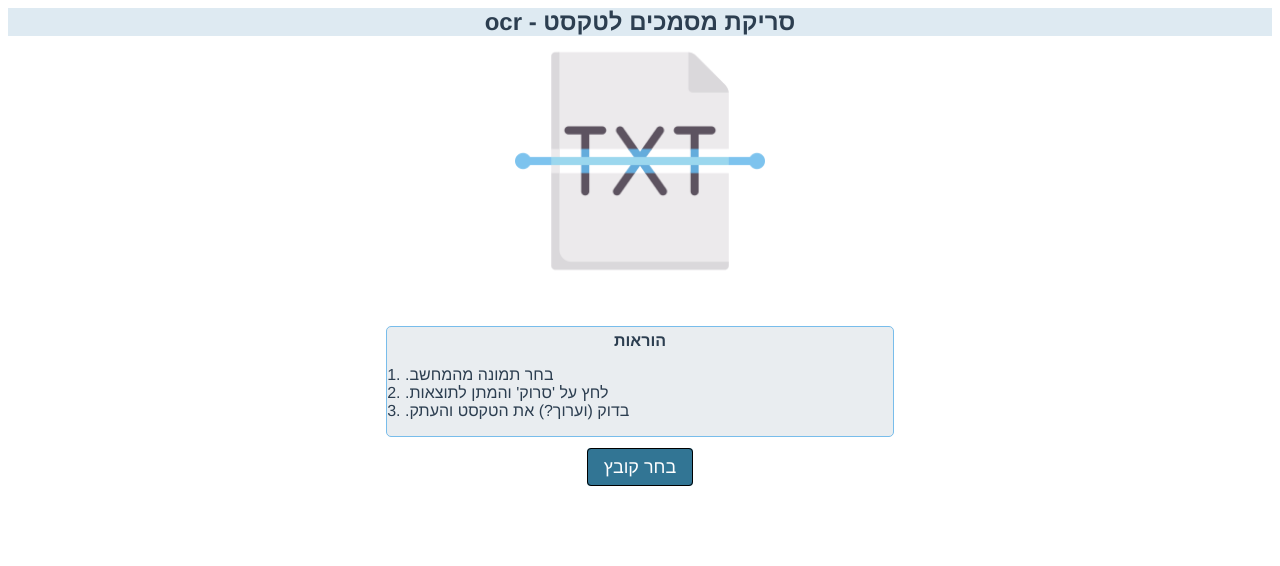
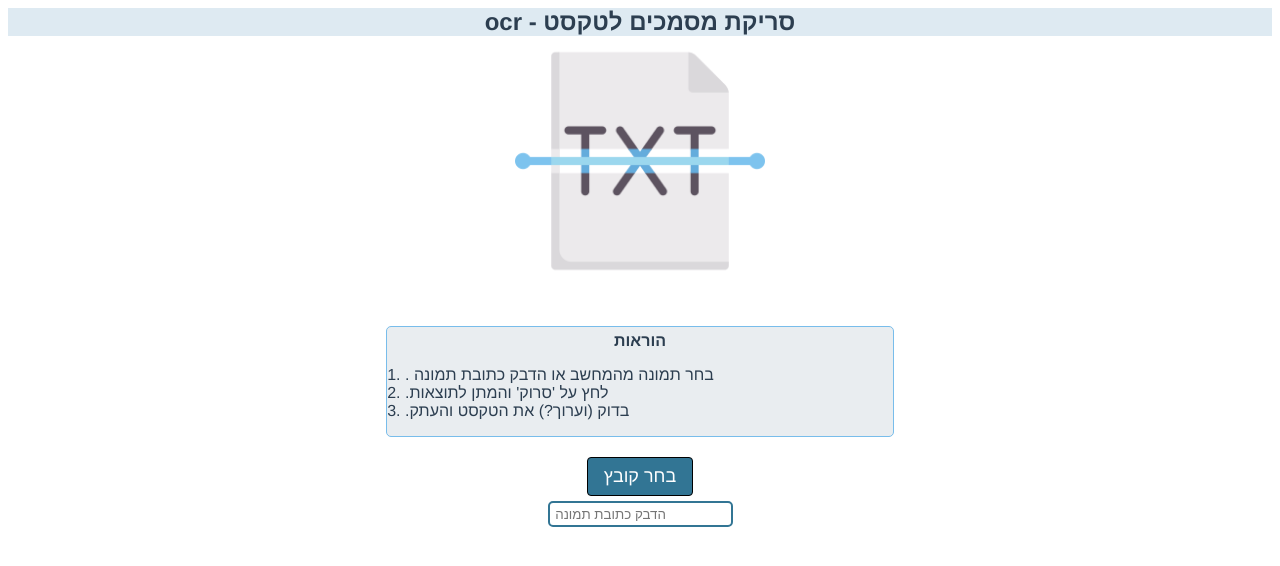
Before and after one commit to meirlamdan/ocr, a Vue app: page / in a window 1280 px wide. Shown: the top 566 px of the page. Built offline with nearby package versions, Linux system fonts and the light colour scheme; the HTML template or start-up script is replaced by a standard one.

Commit message:
input url

```diff
--- a/src/components/Ocr.vue
+++ b/src/components/Ocr.vue
@@ -3,7 +3,7 @@
     <div class="instructions">
       <h4>הוראות</h4>
       <ol>
-        <li>.בחר תמונה מהמחשב</li>
+        <li>. בחר תמונה מהמחשב או הדבק כתובת תמונה</li>
         <li>.לחץ על 'סרוק' והמתן לתוצאות</li>
         <li>.בדוק (וערוך?) את הטקסט והעתק</li>
       </ol>
@@ -11,10 +11,15 @@
     <div>
       <label for="imput-file" class="but-ocr">בחר קובץ</label>
       <input type="file" id="imput-file" accept="image/*" @change="ludeimg" />
+      <br>
+      <input type="text" id="input-url" v-model="url" @input="ludeimg" placeholder=" הדבק כתובת תמונה"/>
       <p v-if="file">{{ file.name }}</p>
     </div>
+
     <img v-if="src" :src="src" id="img-ocr" alt="תמונה לסריקה" /><br />
-    <button v-if="src && !txt" class="but-ocr" @click="getTxt">סרוק</button>
+
+    <button v-if="src && !txt" class="but-ocr" @click="getTxt(src)">סרוק</button>
+
     <br />
     <h3 v-if="!txt && start">סורק..</h3>
     <div v-if="txt && !start">
@@ -37,35 +42,34 @@
 
 <script>
 import { createWorker } from "tesseract.js";
-import { computed, ref } from "vue";
+import { ref, } from "vue";
 export default {
     setup() {
     const txt = ref("");
     const start = ref(false);
     const copy = ref("");
     const file = ref("");
+    const url = ref("")
+    const src = ref("")
 
-    const src = computed(() => {
-      return file.value ? URL.createObjectURL(file.value) : "";
-    });
     const ludeimg = async (event) => {
-      file.value = event.target.files[0];
       txt.value = "";
+      if(event.target.files){
+        file.value = event.target.files[0];
+        src.value = URL.createObjectURL(file.value)
+        url.value = "";
+      }else{
+        src.value = url.value
+      }
     };
 
-    const getTxt = async () => {
-      if (txt.value) {
-        txt.value = "";
-      }
+    const getTxt = async (img) => {
       const worker = createWorker();
       await worker.load();
       await worker.loadLanguage("heb+eng");
       await worker.initialize("heb+eng");
       start.value = true;
-
-      const {
-        data: { text },
-      } = await worker.recognize(src.value);
+      const {data: { text },} = await worker.recognize(img);
       txt.value = text;
       start.value = false;
       await worker.terminate();
@@ -78,9 +82,10 @@ export default {
       copy.value = "הועתק!";
       setTimeout(() => {
         copy.value = "";
-      }, 5000);
+      }, 4000);
     };
-    return { txt, file, start, copy, getTxt, ludeimg, copyTxt, src };
+
+    return { txt, file, start, copy, getTxt, ludeimg, copyTxt, src,url };
   },
 };
 </script>
@@ -128,6 +133,12 @@ export default {
   position: absolute;
   z-index: -1;
 }
+#input-url{
+  height: 20px;
+  border: solid 2px rgb(50, 117, 148);
+  border-radius: 5px;
+  margin: 5px;
+}
 .but-ocr {
   background: rgb(50, 117, 148);
   color: white;
@@ -135,6 +146,7 @@ export default {
   font-size: 18px;
   border: 1px solid black;
   border-radius: 4px;
+  display: inline-block;
 }
 .but-ocr:hover {
   border: 2px solid black;
```
